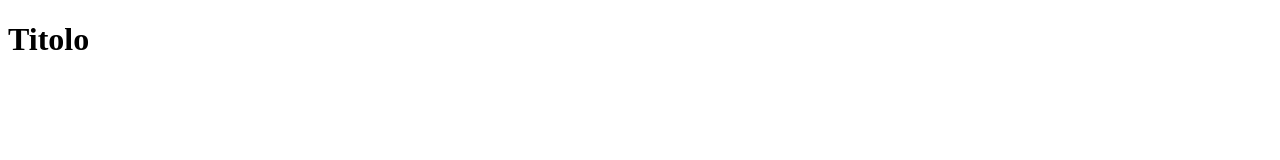
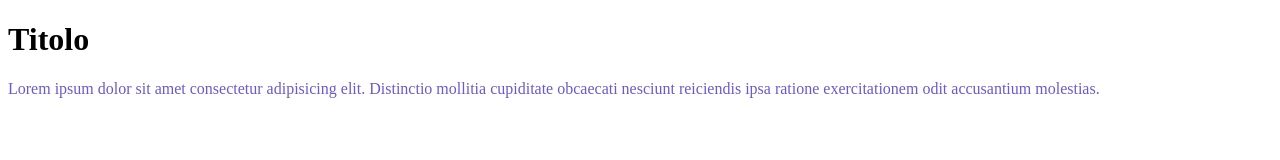
Before and after one commit to Carmen-Della-Monica/sito-1, a plain HTML site: page index.html in a window 1280 px wide. Drawn offline with Linux system fonts and the light colour scheme.

Commit message:
css.paragrafo

```diff
--- a/index.html
+++ b/index.html
@@ -3,9 +3,11 @@
 <head>
     <meta charset="UTF-8">
     <meta name="viewport" content="width=device-width, initial-scale=1.0">
+    <link rel="stylesheet" href="style.css">
     <title>Document</title>
 </head>
 <body>
     <h1>Titolo</h1>
+    <p>Lorem ipsum dolor sit amet consectetur adipisicing elit. Distinctio mollitia cupiditate obcaecati nesciunt reiciendis ipsa ratione exercitationem odit accusantium molestias.</p>
 </body>
 </html>
--- /dev/null
+++ b/style.css
@@ -0,0 +1,3 @@
+p {
+    color: slateblue;
+}
```
